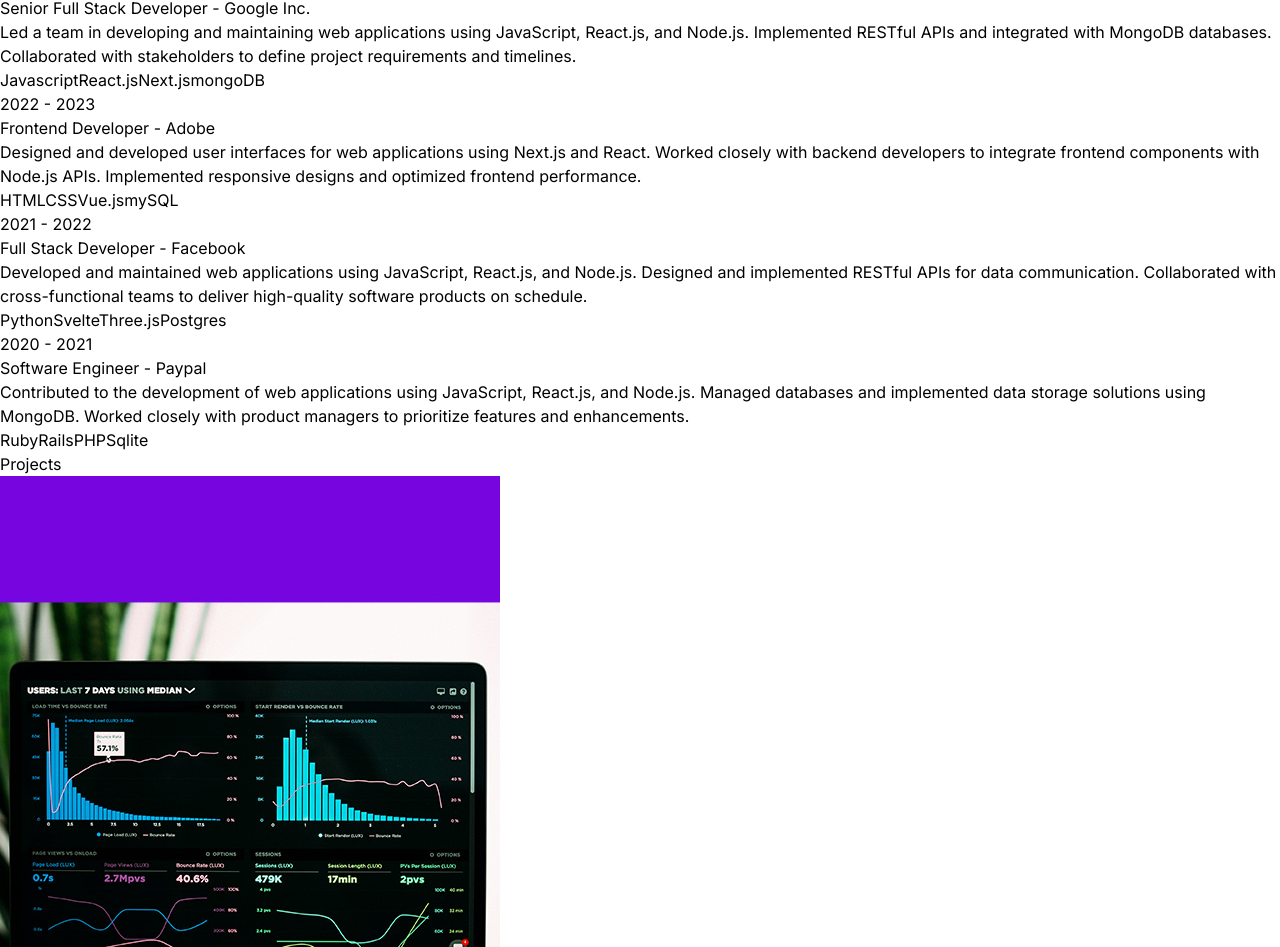
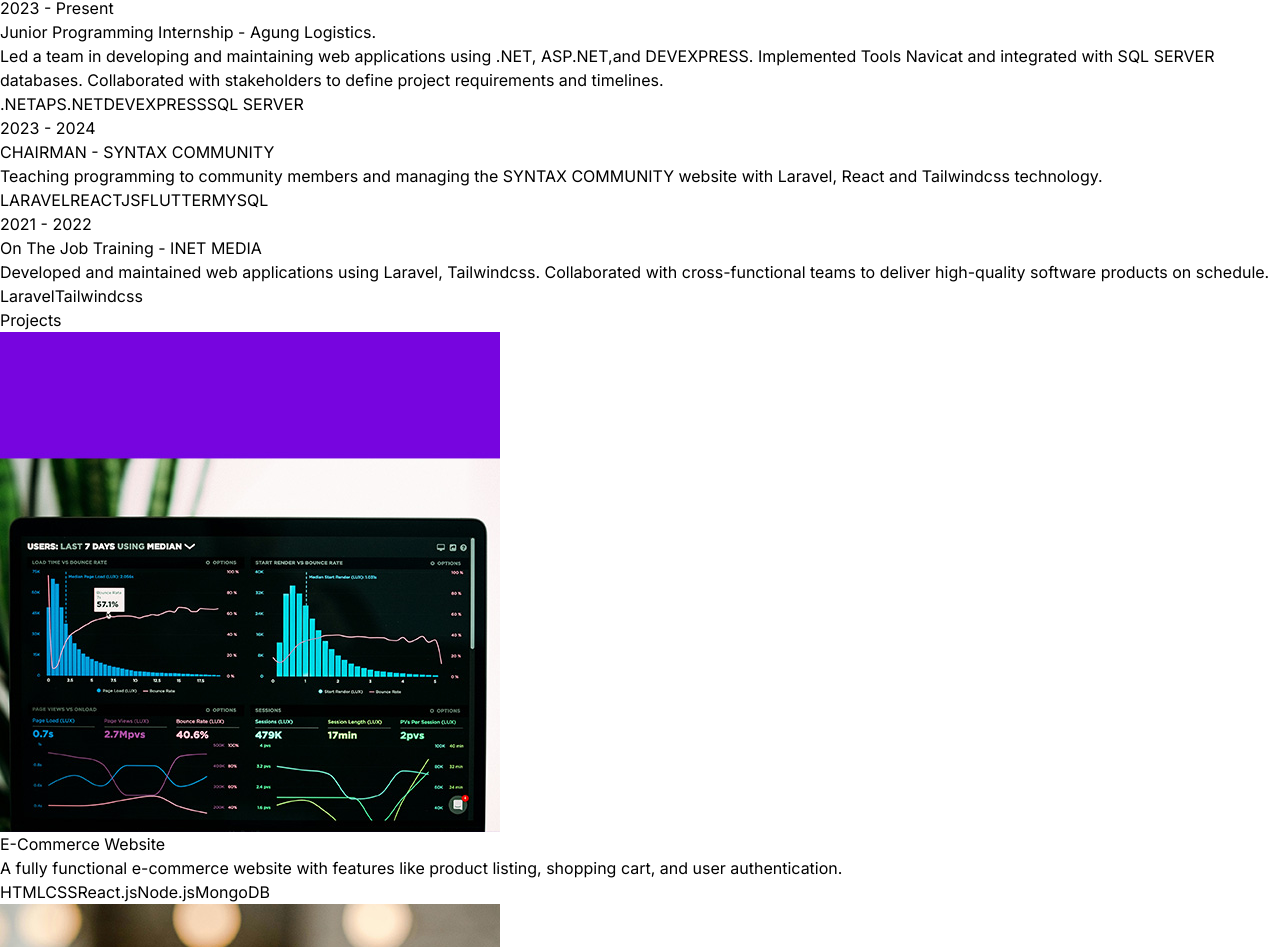
Before and after one commit to faricandrevano/portfolio, a React (Vite) app: page / in a window 1280 px wide. Shown: the part 1853-2800 px from the top of the page. Built offline with nearby package versions, Linux system fonts and the light colour scheme.

Commit message:
modified data

```diff
--- a/src/constants/index.js
+++ b/src/constants/index.js
@@ -3,39 +3,39 @@
 import project3 from "../assets/projects/project-3.jpg";
 import project4 from "../assets/projects/project-4.jpg";
 
-export const HERO_CONTENT = `I am a passionate full stack developer with a knack for crafting robust and scalable web applications. With 5 years of hands-on experience, I have honed my skills in front-end technologies like React and Next.js, as well as back-end technologies like Node.js, MySQL, PostgreSQL, and MongoDB. My goal is to leverage my expertise to create innovative solutions that drive business growth and deliver exceptional user experiences.`;
+export const HERO_CONTENT = `With over 5 years of programming experience, I have developed a strong proficiency in a range of cutting-edge technologies, including Laravel, Flutter, React, Tailwind, MongoDB, and .NET. Throughout my career, I have successfully delivered high-quality, scalable, and efficient solutions. I have utilized Laravel to build powerful web applications and leveraged Flutter to create seamless cross-platform mobile apps.`;
 
-export const ABOUT_TEXT = `I am a dedicated and versatile full stack developer with a passion for creating efficient and user-friendly web applications. With 5 years of professional experience, I have worked with a variety of technologies, including React, Next.js, Node.js, MySQL, PostgreSQL, and MongoDB. My journey in web development began with a deep curiosity for how things work, and it has evolved into a career where I continuously strive to learn and adapt to new challenges. I thrive in collaborative environments and enjoy solving complex problems to deliver high-quality solutions. Outside of coding, I enjoy staying active, exploring new technologies, and contributing to open-source projects.`;
+export const ABOUT_TEXT = `With over 5 years of programming experience, I have developed a strong proficiency in a range of cutting-edge technologies, including Laravel, Flutter, React, Tailwind, MongoDB, and .NET. Throughout my career, I have successfully delivered high-quality, scalable, and efficient solutions. I have utilized Laravel to build powerful web applications and leveraged Flutter to create seamless cross-platform mobile apps. My expertise in React has enabled me to develop dynamic user interfaces, while Tailwind CSS has helped me design visually appealing web interfaces. Additionally, my proficiency in MongoDB has allowed me to manage large datasets effectively, and my knowledge of .NET has facilitated the development of secure and versatile applications. My technical skills, combined with a continuous drive for learning and innovation, have been central to my success in the programming field.`;
 
 export const EXPERIENCES = [
   {
     year: "2023 - Present",
-    role: "Senior Full Stack Developer",
-    company: "Google Inc.",
-    description: `Led a team in developing and maintaining web applications using JavaScript, React.js, and Node.js. Implemented RESTful APIs and integrated with MongoDB databases. Collaborated with stakeholders to define project requirements and timelines.`,
-    technologies: ["Javascript", "React.js", "Next.js", "mongoDB"],
+    role: "Junior Programming Internship",
+    company: "Agung Logistics.",
+    description: `Led a team in developing and maintaining web applications using .NET, ASP.NET,and DEVEXPRESS. Implemented Tools Navicat and integrated with SQL SERVER databases. Collaborated with stakeholders to define project requirements and timelines.`,
+    technologies: [".NET", "APS.NET", "DEVEXPRESS", "SQL SERVER"],
   },
   {
-    year: "2022 - 2023",
-    role: "Frontend Developer",
-    company: "Adobe",
-    description: `Designed and developed user interfaces for web applications using Next.js and React. Worked closely with backend developers to integrate frontend components with Node.js APIs. Implemented responsive designs and optimized frontend performance.`,
-    technologies: ["HTML", "CSS", "Vue.js", "mySQL"],
+    year: "2023 - 2024",
+    role: "CHAIRMAN",
+    company: "SYNTAX COMMUNITY",
+    description: `Teaching programming to community members and managing the SYNTAX COMMUNITY website with Laravel, React and Tailwindcss technology.`,
+    technologies: ["LARAVEL", "REACTJS", "FLUTTER", "MYSQL"],
   },
   {
     year: "2021 - 2022",
-    role: "Full Stack Developer",
-    company: "Facebook",
-    description: `Developed and maintained web applications using JavaScript, React.js, and Node.js. Designed and implemented RESTful APIs for data communication. Collaborated with cross-functional teams to deliver high-quality software products on schedule.`,
-    technologies: ["Python", "Svelte", "Three.js", "Postgres"],
+    role: "On The Job Training",
+    company: "INET MEDIA",
+    description: `Developed and maintained web applications using Laravel, Tailwindcss. Collaborated with cross-functional teams to deliver high-quality software products on schedule.`,
+    technologies: ["Laravel", "Tailwindcss"],
   },
-  {
-    year: "2020 - 2021",
-    role: "Software Engineer",
-    company: "Paypal",
-    description: `Contributed to the development of web applications using JavaScript, React.js, and Node.js. Managed databases and implemented data storage solutions using MongoDB. Worked closely with product managers to prioritize features and enhancements.`,
-    technologies: ["Ruby", "Rails", "PHP", "Sqlite"],
-  },
+  // {
+  //   year: "2020 - 2021",
+  //   role: "Software Engineer",
+  //   company: "Paypal",
+  //   description: `Contributed to the development of web applications using JavaScript, React.js, and Node.js. Managed databases and implemented data storage solutions using MongoDB. Worked closely with product managers to prioritize features and enhancements.`,
+  //   technologies: ["Ruby", "Rails", "PHP", "Sqlite"],
+  // },
 ];
 
 export const PROJECTS = [
@@ -44,28 +44,28 @@
     image: project1,
     description:
       "A fully functional e-commerce website with features like product listing, shopping cart, and user authentication.",
-    technologies: ["HTML", "CSS", "React", "Node.js", "MongoDB"],
+    technologies: ["HTML", "CSS", "React.js", "Node.js", "MongoDB"],
   },
   {
     title: "Task Management App",
     image: project2,
     description:
       "An application for managing tasks and projects, with features such as task creation, assignment, and progress tracking.",
-    technologies: ["HTML", "CSS", "Angular", "Firebase"],
+    technologies: ["HTML", "CSS", "React.js", "Firebase"],
   },
   {
     title: "Portfolio Website",
     image: project3,
     description:
       "A personal portfolio website showcasing projects, skills, and contact information.",
-    technologies: ["HTML", "CSS", "React", "Bootstrap"],
+    technologies: ["HTML", "React.js", "Tailwindcss"],
   },
   {
     title: "Blogging Platform",
     image: project4,
     description:
       "A platform for creating and publishing blog posts, with features like rich text editing, commenting, and user profiles.",
-    technologies: ["HTML", "CSS", "Vue.js", "Express", "mySQL"],
+    technologies: ["HTML", "CSS", "React.js", "Express", "mySQL"],
   },
 ];
 
```
